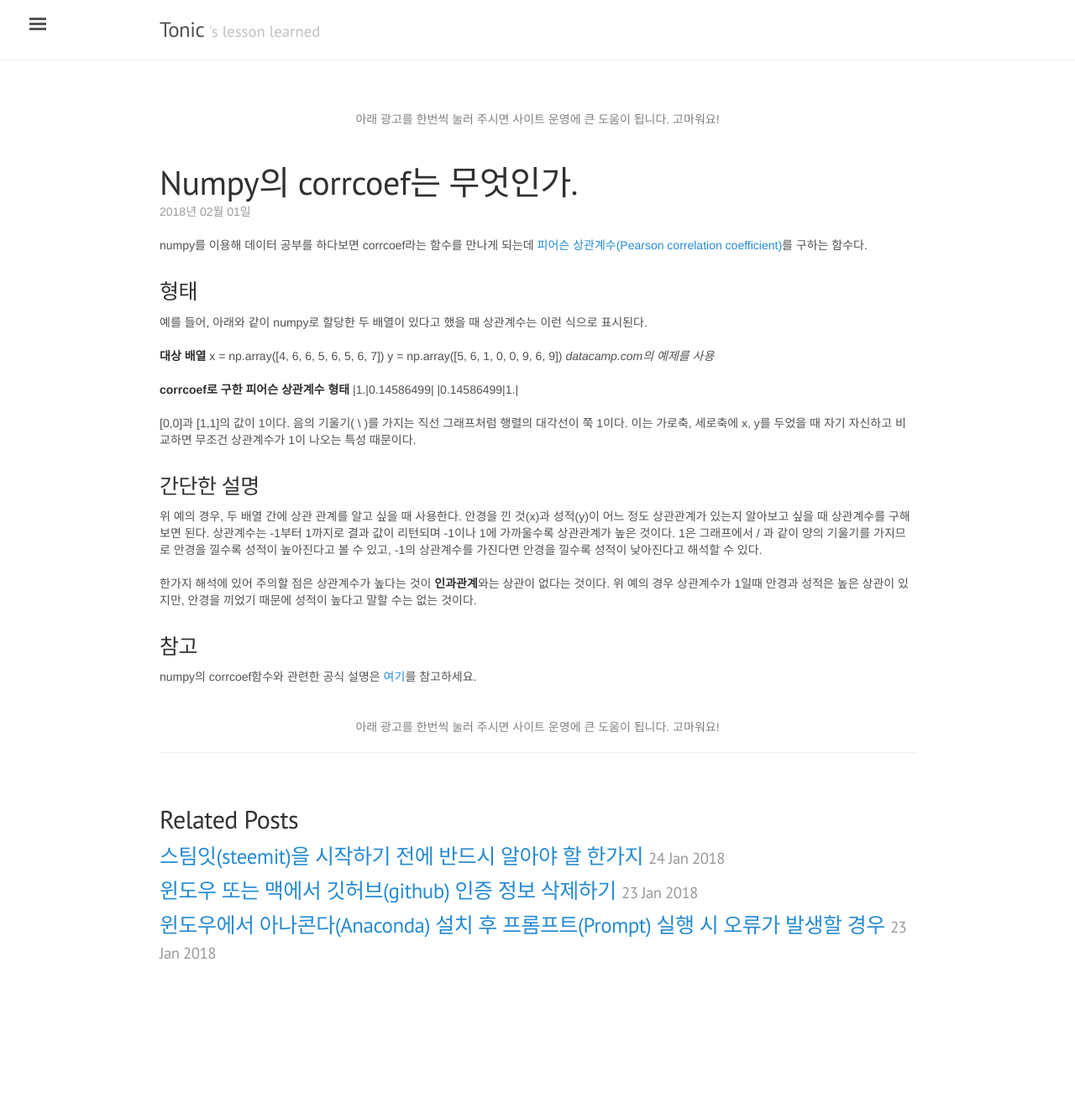
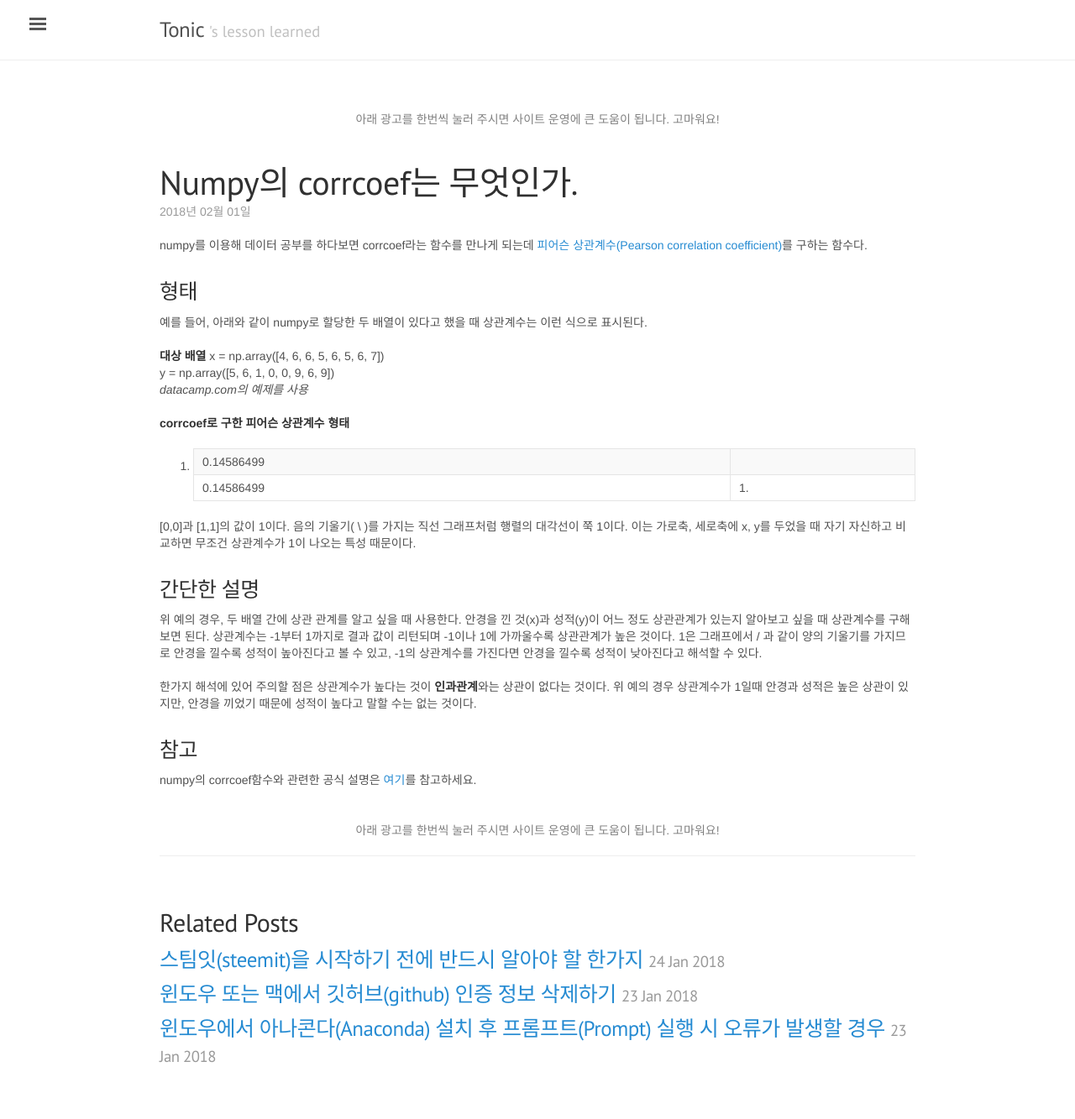
Before and after one commit to jwkcp/jwkcp.github.com, a Jekyll site: the page built from _posts/2018-02-01-corrcoef-in-numpy-with-python.md, in a window 1280 px wide. Shown: the whole page at 84% size. Built offline with Jekyll 4.4.1, drawn with Linux system fonts in a browser that asks for light colours; comment, search, counter and statistics services are not loaded; before the commit the page ends 1210 px from its top, so only the background shows below that.

Commit message:
modifying

```diff
--- a/_posts/2018-02-01-corrcoef-in-numpy-with-python.md
+++ b/_posts/2018-02-01-corrcoef-in-numpy-with-python.md
@@ -16,8 +16,8 @@
 *datacamp.com의 예제를 사용*
 
 **corrcoef로 구한 피어슨 상관계수 형태**
-|1.|0.14586499|
-|0.14586499|1.|
+1.|0.14586499
+0.14586499|1.
 
 [0,0]과 [1,1]의 값이 1이다. 음의 기울기( \ )를 가지는 직선 그래프처럼 행렬의 대각선이 쭉 1이다. 이는 가로축, 세로축에 x, y를 두었을 때 자기 자신하고 비교하면 무조건 상관계수가 1이 나오는 특성 때문이다.
 
```
